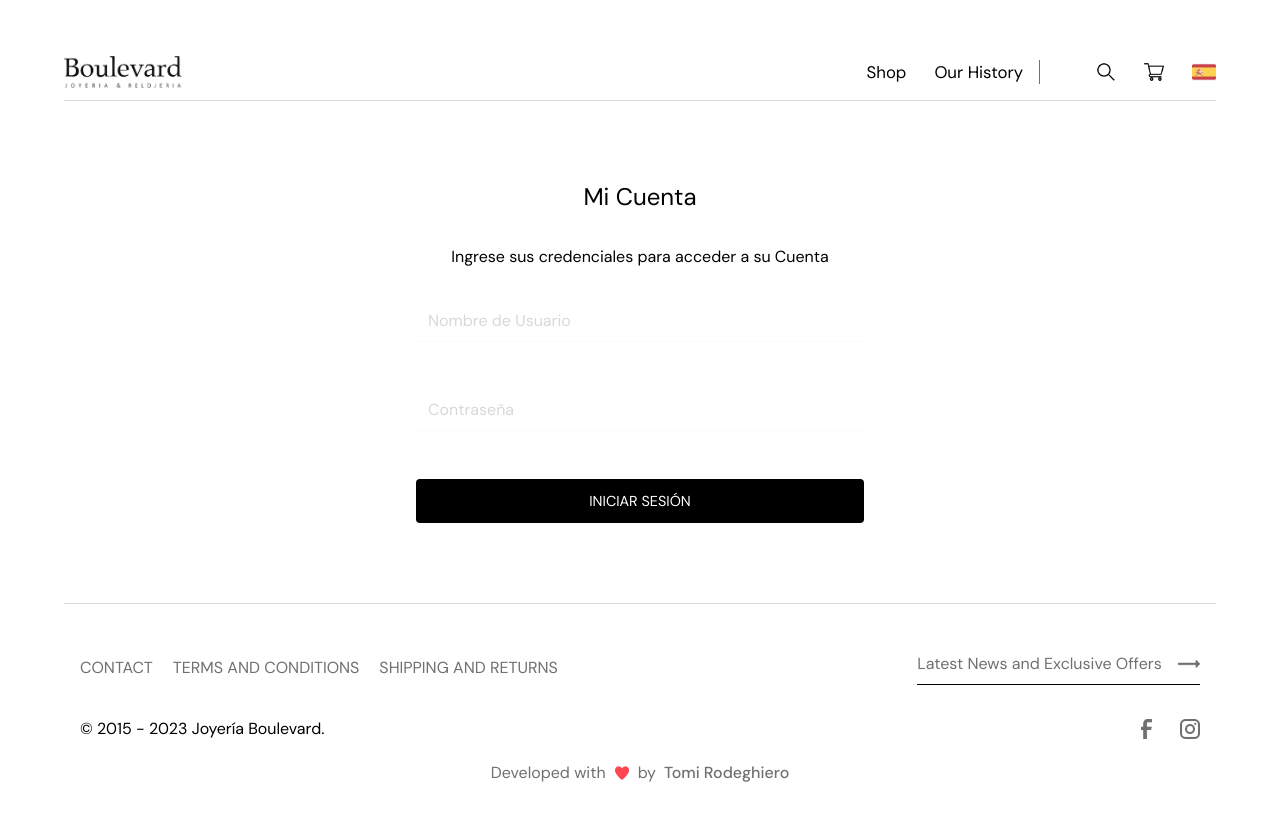
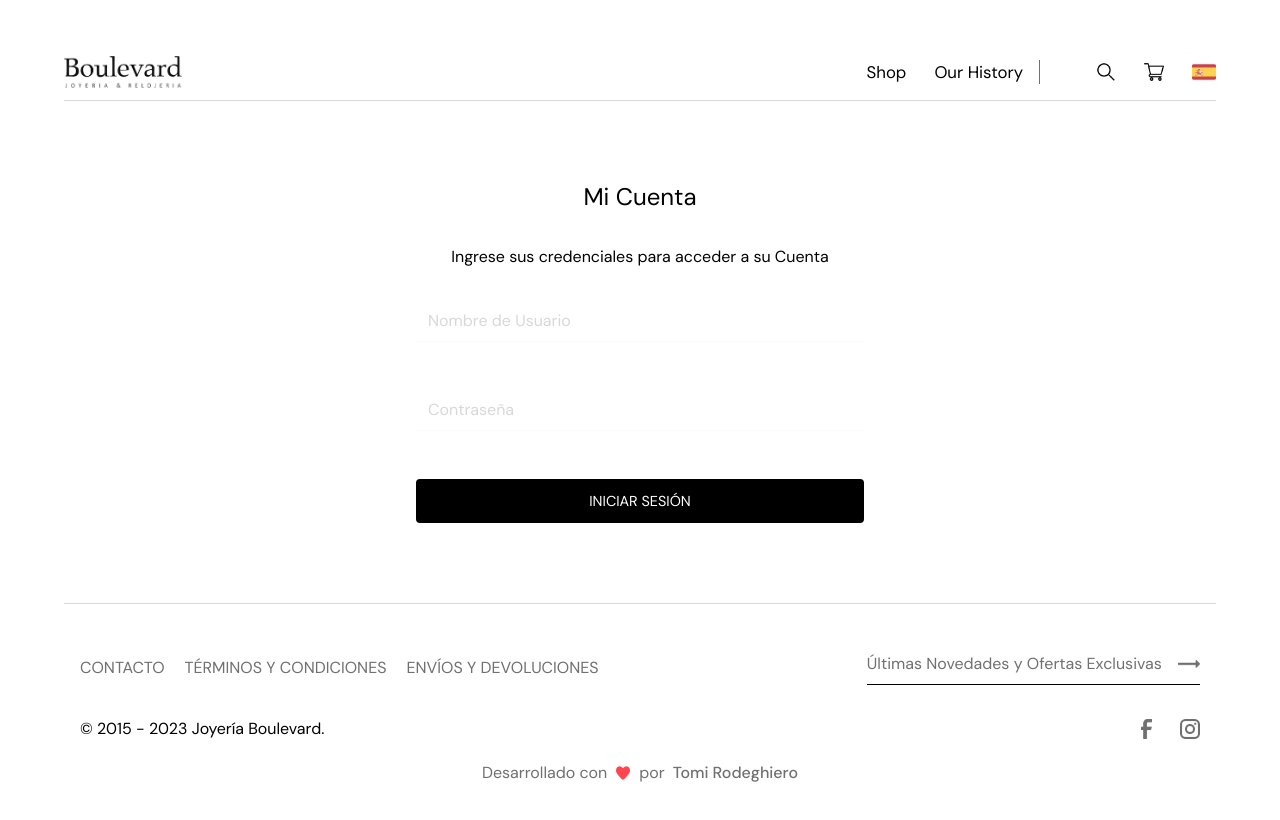
Before and after one commit to tomyrodeghiero/joyeria-boulevard, a Next.js app in the folder client/: page /en/my-account in a window 1280 px wide. Shown: the top 820 px of the page. Built offline with nearby package versions, Linux system fonts and the light colour scheme.

Commit message:
Update frontend without some translations

```diff
--- a/client/messages/en.json
+++ b/client/messages/en.json
@@ -8,19 +8,5 @@
     "Navigation": "Navigation",
     "Home": "Home",
     "Contact": "Contact"
-  },
-  "TrendingProducts": {
-    "LatestTrends": "Latest Trends",
-    "ViewAll": "View All",
-    "ViewProduct": "View Product"
-  },
-  "Footer": {
-    "LatestNewsAndExclusiveOffers": "Latest News and Exclusive Offers",
-    "Contact": "Contact",
-    "TermsAndConditions": "Terms and Conditions",
-    "ShippingAndReturns": "Shipping and Returns",
-    "CopyrightText": "© 2015 - 2023 Joyería Boulevard.",
-    "DevelopedWith": "Developed with",
-    "By": "by"
   }
 }
--- a/client/messages/es.json
+++ b/client/messages/es.json
@@ -13,14 +13,5 @@
     "LatestTrends": "Las Últimas Tendencias",
     "ViewAll": "Ver Todas",
     "ViewProduct": "Ver producto"
-  },
-  "Footer": {
-    "LatestNewsAndExclusiveOffers": "Últimas Novedades y Ofertas Exclusivas",
-    "Contact": "Contacto",
-    "TermsAndConditions": "Términos y Condiciones",
-    "ShippingAndReturns": "Envíos y Devoluciones",
-    "CopyrightText": "© 2015 - 2023 Joyería Boulevard.",
-    "DevelopedWith": "Desarrollado con",
-    "By": "por"
   }
 }
--- a/client/src/components/footer/Footer.tsx
+++ b/client/src/components/footer/Footer.tsx
@@ -5,13 +5,10 @@ import {
   INSTAGRAM_URL,
   RED_HEARTH_ICON,
 } from "@/utils/constants";
-import { useTranslations } from "next-intl";
 import Link from "next/link";
 import React from "react";
 
 const Footer = () => {
-  const t = useTranslations("Footer");
-
   return (
     <footer className="text-gray-700 border-t border-t-gray-400 pt-12 lg:px-4 md:px-0">
       <div className="flex flex-col md:flex-row justify-between items-start md:items-center space-y-4 md:space-y-0">
@@ -20,19 +17,19 @@ const Footer = () => {
           className="order-1 w-full md:order-2 flex justify-between md:flex-row border-b border-b-black pb-2 items-center gap-4 md:gap-20 md:w-auto"
         >
           <div className="flex gap-4 items-center justify-between">
-            <h3>{t("LatestNewsAndExclusiveOffers")}</h3>
+            <h3>Últimas Novedades y Ofertas Exclusivas</h3>
             <img className="h-2" src={ARROW_RIGHT_ICON} alt="Arrow Right" />
           </div>
         </Link>
         <div className="order-2 md:order-1 flex gap-1 flex-col lg:flex-row justify-between flex-wrap">
           <Link href="/contact" className="link uppercase">
-            {t("Contact")}
+            Contacto
           </Link>
           <Link href="/terms-of-service" className="link uppercase lg:ml-4">
-            {t("TermsAndConditions")}
+            Términos y Condiciones
           </Link>
           <p className="link cursor-pointer uppercase lg:ml-4">
-            {t("ShippingAndReturns")}
+            Envíos y Devoluciones
           </p>
         </div>
       </div>
@@ -41,7 +38,7 @@ const Footer = () => {
         <p className="text-center md:text-left mb-6 md:mb-0 order-2 md:order-1">
           <Link href="/my-account">
             <span className="text-black cursor-default">
-              {t("CopyrightText")}
+              © 2015 - 2023 Joyería Boulevard.
             </span>
           </Link>
         </p>
@@ -57,13 +54,13 @@ const Footer = () => {
       </div>
 
       <p className="flex items-center justify-center mt-5 gap-2 text-center">
-        {t("DevelopedWith")}
+        Desarrollado con
         <img
           className="h-4"
           src={RED_HEARTH_ICON}
           alt="Developed by Tomi Rodeghiero"
         />
-        {t("By")}
+        por
         <span className="text-gray-700 font-medium">Tomi Rodeghiero</span>
       </p>
     </footer>
--- a/client/src/components/trending-products/TrendingProducts.tsx
+++ b/client/src/components/trending-products/TrendingProducts.tsx
@@ -1,7 +1,6 @@
 "use client";
 
 import { formatPriceARS } from "@/utils/functions";
-import { useTranslations } from "next-intl";
 import Link from "next/link";
 import React, { useEffect, useState } from "react";
 
@@ -10,8 +9,6 @@ const TrendingProducts = ({
 }: {
   setProductsLoaded: (value: boolean) => void;
 }) => {
-  const t = useTranslations("TrendingProducts");
-
   const [products, setProducts] = useState<any>([]);
 
   // Function to fetch products
@@ -57,13 +54,13 @@ const TrendingProducts = ({
     <div>
       <div className="flex justify-between items-center my-5 lg:my-8">
         <h2 className="animate-underline cursor-pointer font-medium text-[1.1rem] lg:text-[1.5rem]">
-          {t("LatestTrends")}
+          Las Últimas Tendencias
         </h2>
         <Link
           href="/shop"
           className="border-button px-5 rounded py-2 font-medium text-yellow-800 text-[0.95rem] lg:text-[1.1rem]"
         >
-          {t("ViewAll")}
+          Ver Todas
         </Link>
       </div>
 
@@ -82,7 +79,7 @@ const TrendingProducts = ({
                   alt={product.name}
                 />
                 <span className="product-tag text-[0.9rem] text-black text-center font-medium uppercase absolute bottom-0 left-0 right-0 bg-gray-100 py-3 px-4 opacity-0 group-hover:opacity-60">
-                  {t("ViewProduct")}
+                  Ver producto
                 </span>
               </div>
               <h3 className="mt-3 lg:text-[1.2rem] lg:mt-4 text-lg">
```
